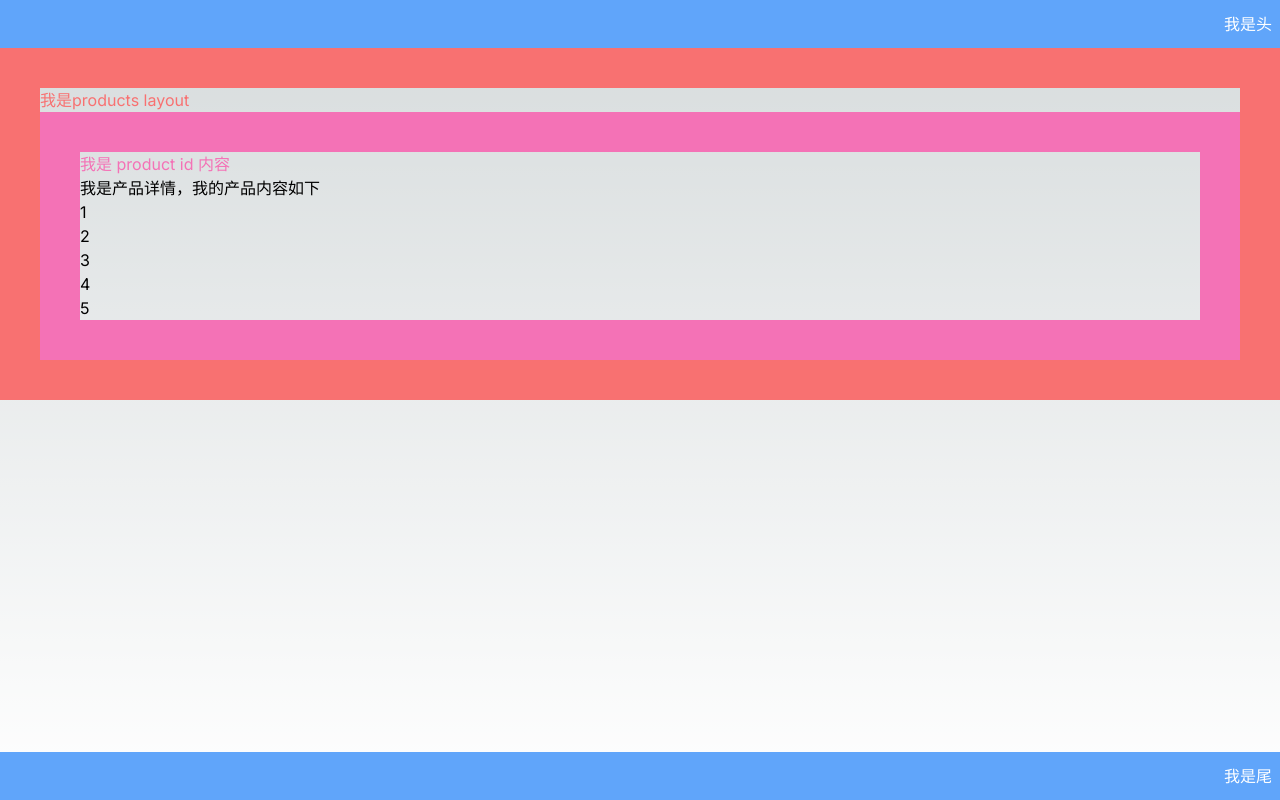
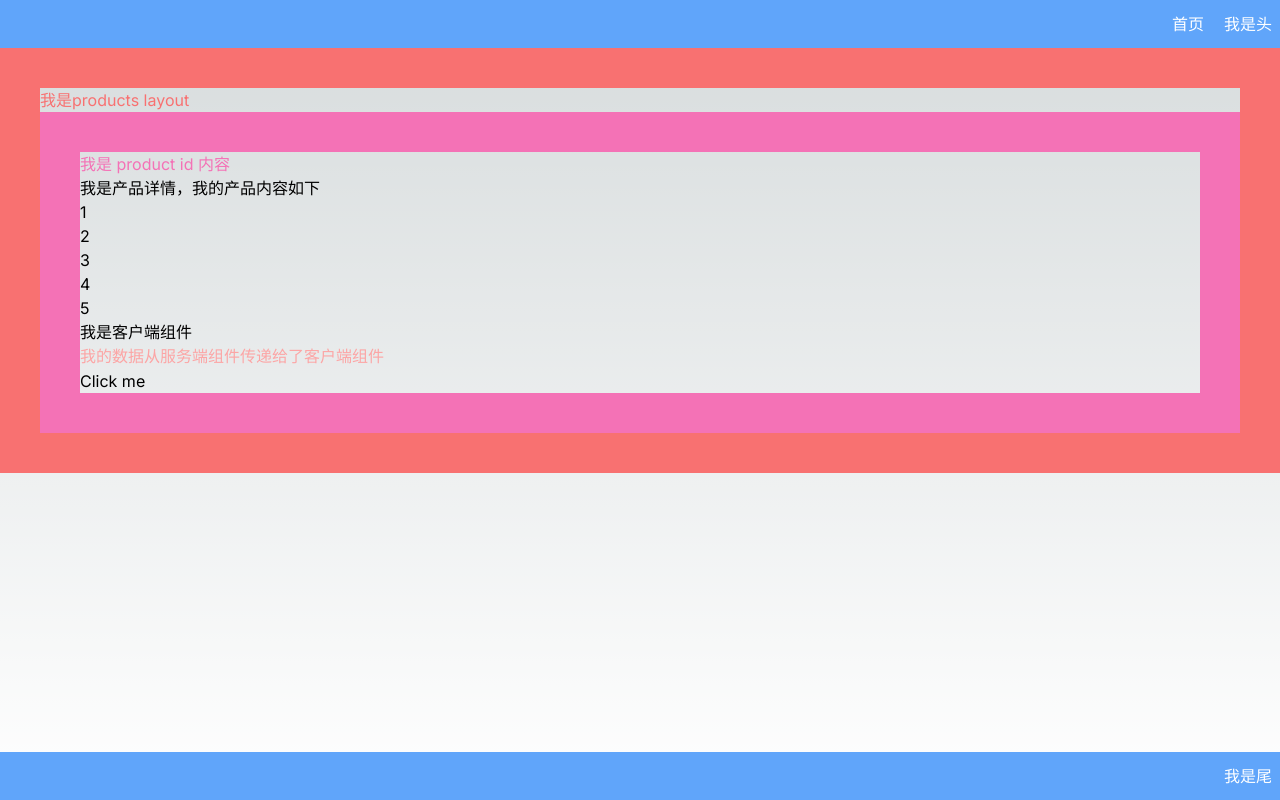
Before and after one commit to vistwang/next-frame, a Next.js app: page /products/1 in a window 1280 px wide. Built offline with nearby package versions, Linux system fonts and the light colour scheme.

Commit message:
fix: 客户端组件在服务端组件中使用

```diff
--- a/src/app/api/product/route.ts
+++ b/src/app/api/product/route.ts
@@ -3,6 +3,7 @@ import { NextResponse } from 'next/server';
 export async function GET() {
     const data = {
         message: "我是产品详情，我的产品内容如下",
+        name: "我的数据从服务端组件传递给了客户端组件",
         dataArray: [1, 2, 3, 4, 5]
     };
     return NextResponse.json(data);
--- /dev/null
+++ b/src/app/components/client-components/ClientComponentExample2.tsx
@@ -0,0 +1,15 @@
+"use client";
+import React, { memo, useCallback } from 'react';
+
+// eslint-disable-next-line react/display-name
+export default memo(({name}: {name: string}) => {
+
+    const handleClick = useCallback(() => {
+        alert('Button clicked!');
+    }, []);
+
+    return <>
+    {name ? <code className="text-red-300">{name}</code> : null }
+    <p><button onClick={handleClick}>Click me</button></p>
+    </>
+})
--- a/src/app/components/server-components/ServerComponentExample.tsx
+++ b/src/app/components/server-components/ServerComponentExample.tsx
@@ -1,9 +1,10 @@
 import React from 'react';
+import ClientComponentExample2 from '@/app/components/client-components/ClientComponentExample2'
 
 export default async function ServerDataComponent() {
     // 使用 fetch 从 API 端点获取数据
     const res = await fetch('http://localhost:3000/api/product');
-    const data: { message: string; dataArray: number[] } = await res.json();
+    const data: { message: string; name: string; dataArray: number[] } = await res.json();
     return (
         <div>
             <h1>{data.message}</h1>
@@ -12,6 +13,8 @@ export default async function ServerDataComponent() {
                     <li key={num}>{num}</li>
                 ))}
             </ul>
+            <h1>我是客户端组件</h1>
+            <ClientComponentExample2 name={data.name}/>
         </div>
     );
 }
--- a/src/app/layout.tsx
+++ b/src/app/layout.tsx
@@ -1,6 +1,7 @@
 import './globals.css'
 import type { Metadata } from 'next'
 import { Inter } from 'next/font/google'
+import Link from 'next/link'
 
 const inter = Inter({ subsets: ['latin'] })
 
@@ -17,7 +18,9 @@ export default function RootLayout({
   return (
     <html lang="en" className="h-full bg-gray-100">
       <body className={`${inter.className} h-full justify-between flex flex-col`}>
-        <header className="bg-blue-400 py-3 px-2 text-white text-right">我是头</header>
+        <header className="bg-blue-400 py-3 px-2 text-white text-right"><Link href="/" className="mr-5">
+      首页
+      </Link>我是头</header>
         <main className="flex-1">{children}</main>
         <footer className="bg-blue-400 py-3 px-2 text-white text-right">我是尾</footer>
       </body>
--- a/src/app/page.tsx
+++ b/src/app/page.tsx
@@ -11,12 +11,6 @@ export default function Index() {
         </Link>
       </li>
       <li className="p-4 h-14 rounded-lg flex items-center justify-center bg-sky-300 shadow-lg">
-        <Link href="/user">
-          user
-        </Link>
-        {/* <a href="/user">Home</a> */}
-      </li>
-      <li className="p-4 h-14 rounded-lg flex items-center justify-center bg-sky-300 shadow-lg">
         <Link href="/posts/first-post">
           Blog Post
         </Link>
@@ -28,12 +22,12 @@ export default function Index() {
       </li>
       <li className="p-4 h-14 rounded-lg flex items-center justify-center bg-sky-300 shadow-lg">
         <Link href="/products">
-          products
+          服务端组件 products
         </Link>
       </li>
       <li className="p-4 h-14 rounded-lg flex items-center justify-center bg-sky-300 shadow-lg">
         <Link href="/user">
-          客户端组件
+          客户端组件 user
         </Link>
       </li>
     </ul>
--- a/src/app/user/page.tsx
+++ b/src/app/user/page.tsx
@@ -1,14 +1,21 @@
+"use client";
 import Link from "next/link";
 import ClientComponentExample from '@/app/components/client-components/ClientComponentExample'
+import { useEffect } from "react";
 
 export default function Index() {
+  useEffect(() => {
+    console.log(12345);
+  }, [])
   return (
     <div className="border-green-400 border-40">
     <h1 className='text-green-400'>我是 客户端组件</h1>
     <ClientComponentExample />
+    <p>
     <Link href="/">
       首页
       </Link>
+    </p>
     </div>
   )
 }
```
